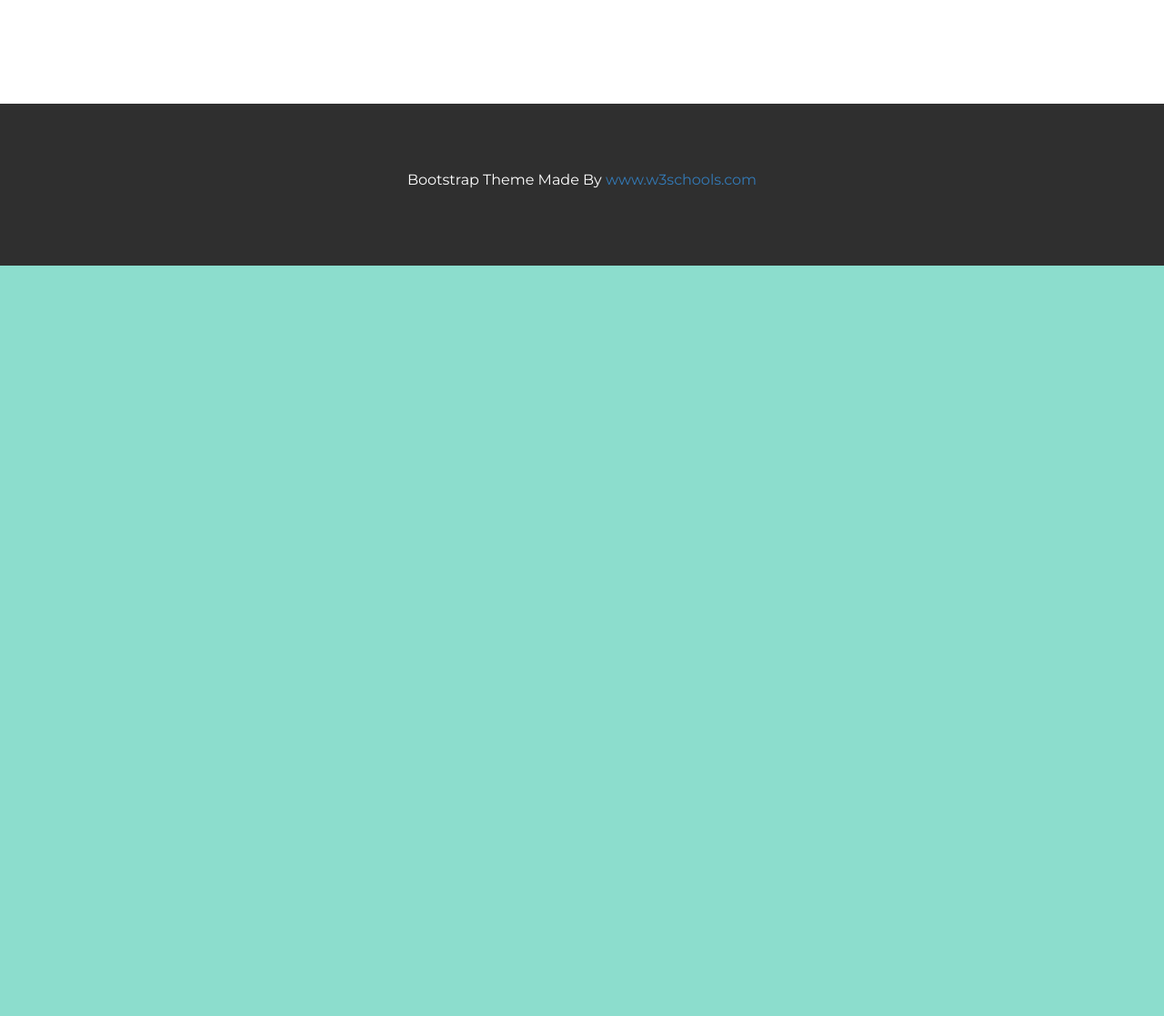
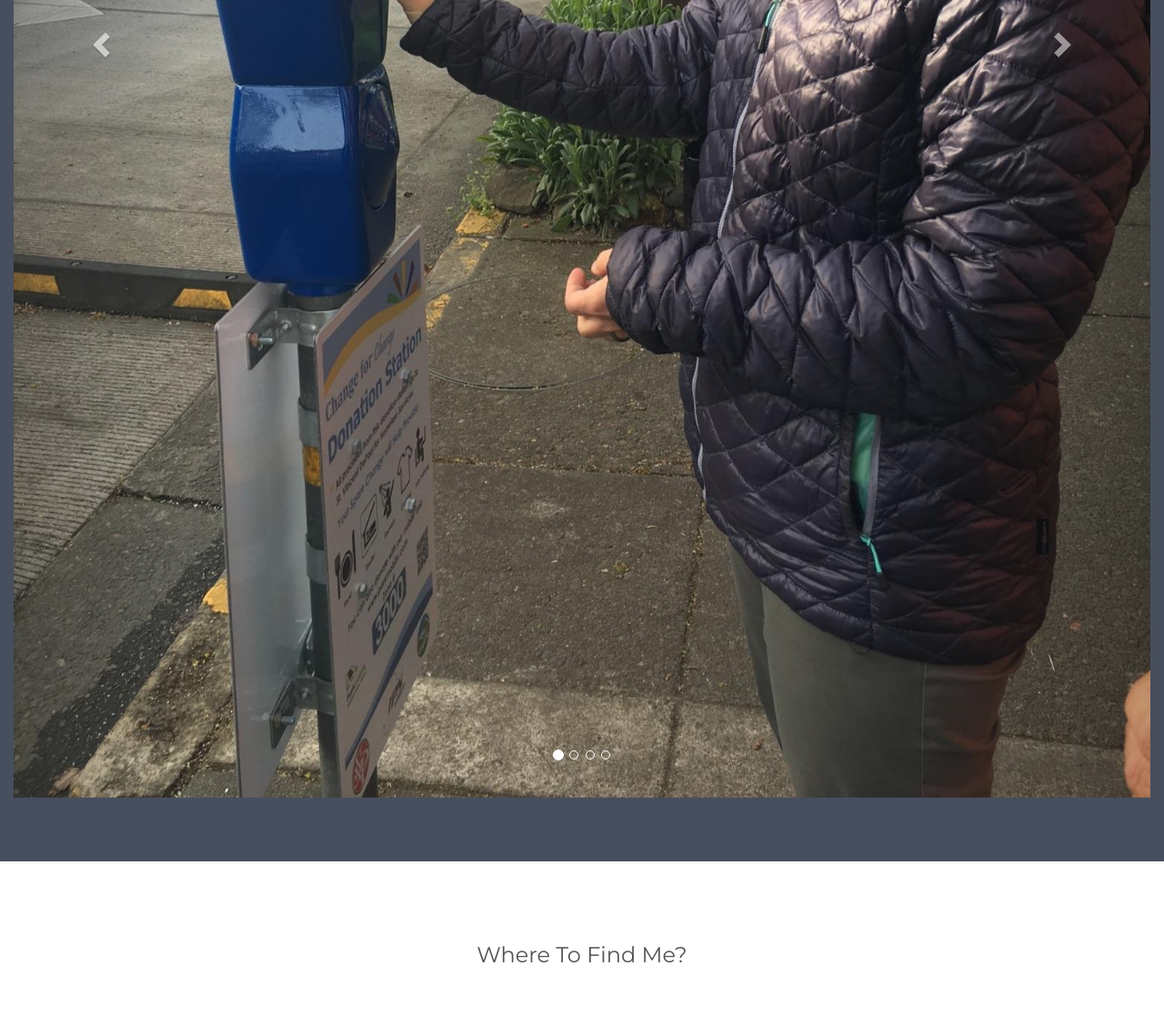
Before and after one commit to 238alexg/Change4Change, a Python web app: template templates/index.html in a window 1280 px wide. Shown: the part 1613-2730 px from the top of the page at 91% size. Before the commit the page ends 1905 px from the top, so only its background shows below. Run offline with Jinja, Linux system fonts and the light colour scheme; the template is opened without the code that fills it, so the values that code supplies are empty; some libraries are stand-ins or nearby versions.

Commit message:
Added the carousel slide, city of eugene logo image, and deleted non-needed content

```diff
--- a/templates/index.html
+++ b/templates/index.html
@@ -35,19 +35,58 @@
 </nav>
 
 <!-- First Container -->
-<div class="container-fluid bg-1 text-center">
-  <h3 class="margin">Who Am I?</h3>
-  <img src="bird.jpg" class="img-responsive img-circle margin" style="display:inline" alt="Bird" width="350" height="350">
-  <h3>I'm an adventurer</h3>
+<div class="donate container">
+  <h3 class="margin">Donate</h3>
+  <img src="../static/img/CoE_logo_2clr.jpg" class="img-responsive img-circle margin" style="display:inline" alt="Image" width="350" height="350">
+  <h3>All proceeds goes to St. Vincent DePaul for Homeless Services</h3>
 </div>
 
 <!-- Second Container -->
 <div class="container-fluid bg-2 text-center">
   <h3 class="margin">What Am I?</h3>
-  <p>Lorem ipsum dolor sit amet, consectetur adipiscing elit, sed do eiusmod tempor incididunt ut labore et dolore magna aliqua. Ut enim ad minim veniam, quis nostrud exercitation ullamco laboris nisi ut aliquip ex ea commodo consequat. </p>
-  <a href="#" class="btn btn-default btn-lg">
-    <span class="glyphicon glyphicon-search"></span> Search
+  <p>I'm a robot created by humans!!! </p>
+
+  <div id="myCarousel" class="carousel slide" data-ride="carousel">
+  <!-- Indicators -->
+  <ol class="carousel-indicators">
+    <li data-target="#myCarousel" data-slide-to="0" class="active"></li>
+    <li data-target="#myCarousel" data-slide-to="1"></li>
+    <li data-target="#myCarousel" data-slide-to="2"></li>
+    <li data-target="#myCarousel" data-slide-to="3"></li>
+  </ol>
+
+  <!-- Wrapper for slides -->
+  <div class="carousel-inner" role="listbox">
+    <div class="item active">
+      <img src="../static/img/LK at meter.jpg" alt="Chania">
+    </div>
+
+    <div class="item">
+      <img src="../static/img/lawn.jpg" alt="Pic 1">
+    </div>
+
+    <div class="item">
+      <img src="../static/img/garden.jpg" alt="Pic 2">
+    </div>
+
+    <div class="item">
+      <img src="../static/img/landscape.jpg" alt="Pic 3">
+    </div>
+  </div>
+
+  <!-- Left and right controls -->
+  <a class="left carousel-control" href="#myCarousel" role="button" data-slide="prev">
+    <span class="glyphicon glyphicon-chevron-left" aria-hidden="true"></span>
+    <span class="sr-only">Previous</span>
   </a>
+  <a class="right carousel-control" href="#myCarousel" role="button" data-slide="next">
+    <span class="glyphicon glyphicon-chevron-right" aria-hidden="true"></span>
+    <span class="sr-only">Next</span>
+  </a>
+</div>
+
+
+
 </div>
 
 <!-- Third Container (Grid) -->
@@ -70,9 +109,6 @@
 </div>
 
 <!-- Footer -->
-<footer class="container-fluid bg-4 text-center">
-  <p>Bootstrap Theme Made By <a href="https://www.w3schools.com">www.w3schools.com</a></p>
-</footer>
 
 </body>
 </html>
```
Also changed, not shown: static/img/CoE_logo_2clr.jpg (added).
